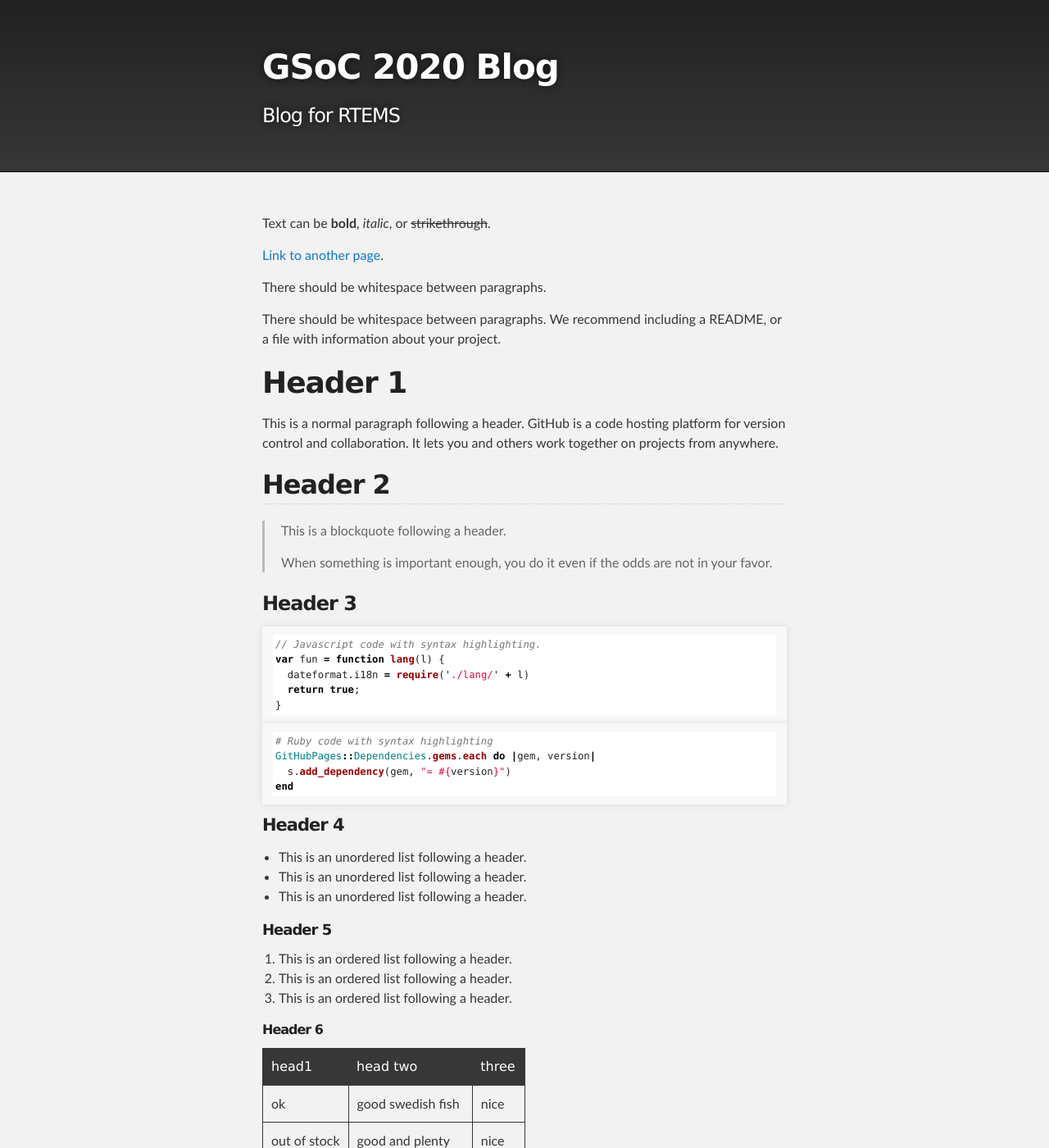
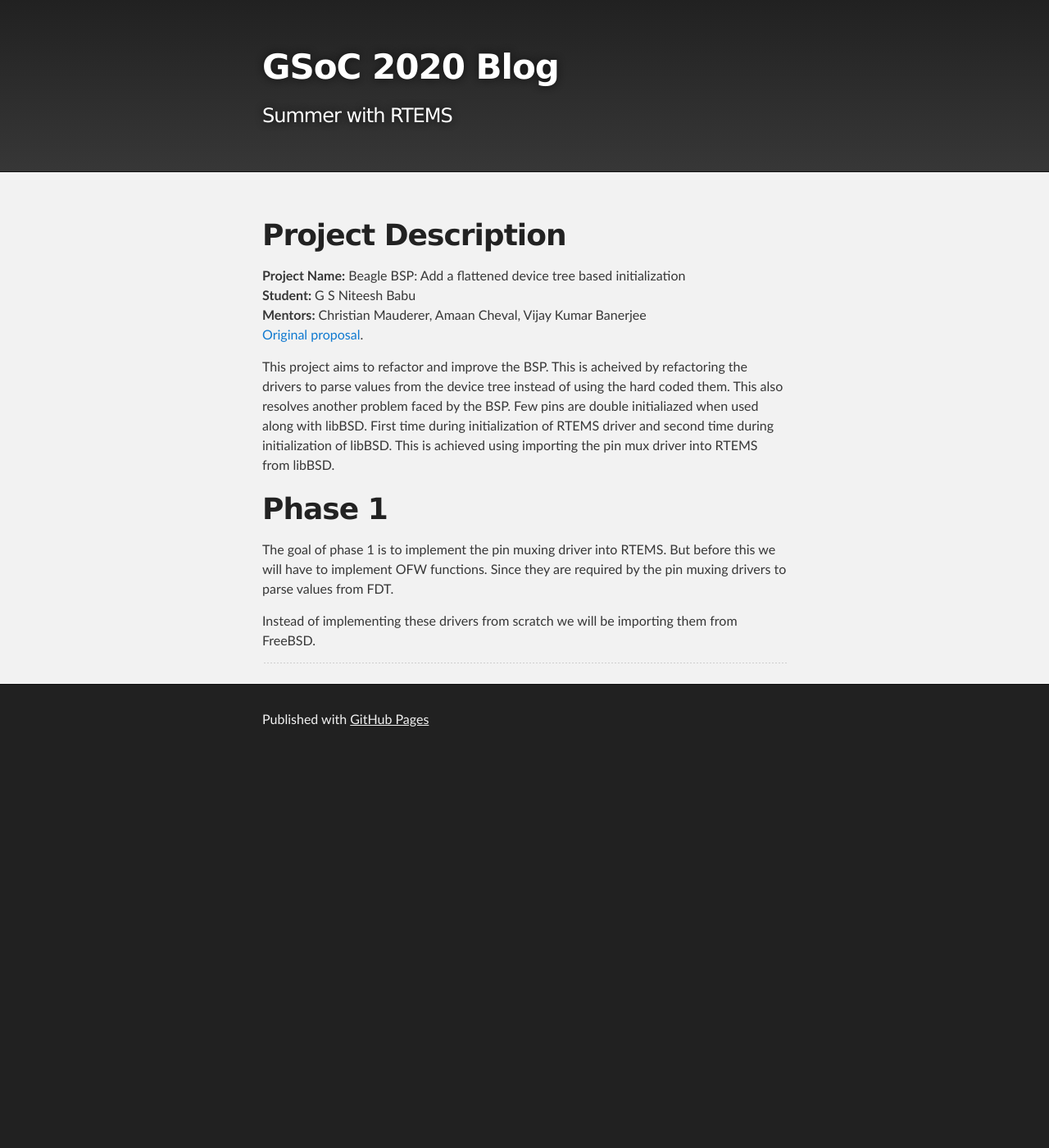
Before and after one commit to gs-niteesh/gs-niteesh.github.io, a Jekyll site: the page built from index.md, in a window 1280 px wide and 1400 px high. Shown: the whole window at 82% size. Built offline with Jekyll 4.4.1, drawn with Linux system fonts in a browser that asks for light colours; our own code applies the rules of GitHub Pages for plain Markdown files; some of the changed text lies outside the part shown.

Commit message:
Added project description and phase 1

````diff
--- a/_config.yml
+++ b/_config.yml
@@ -1,4 +1,4 @@
 title: GSoC 2020 Blog
-description: Blog for RTEMS
+description: Summer with RTEMS
 show_downloads: false
 theme: jekyll-theme-slate
--- a/index.md
+++ b/index.md
@@ -1,123 +1,26 @@
 ---
 layout: default
 ---
+# Project Description
+**Project Name:** Beagle BSP: Add a flattened device tree based initialization
+**Student:** G S Niteesh Babu
+**Mentors:** Christian Mauderer, Amaan Cheval, Vijay Kumar Banerjee
+[Original proposal](https://docs.google.com/document/d/1V2RitYJOvWOvfow99hPUFB034iw4gb4eSfH8MixHnrk/edit?usp=sharing).
 
-Text can be **bold**, _italic_, or ~~strikethrough~~.
+This project aims to refactor and improve the BSP. This is acheived by refactoring
+the drivers to parse values from the device tree instead of using the hard coded
+them. This also resolves another problem faced by the BSP. Few pins are double
+initialiazed when used along with libBSD. First time during initialization of
+RTEMS driver and second time during initialization of libBSD. This is achieved
+using importing the pin mux driver into RTEMS from libBSD.
 
-[Link to another page](./another-page.html).
+# Phase 1
 
-There should be whitespace between paragraphs.
+The goal of phase 1 is to implement the pin muxing driver into RTEMS. But before
+this we will have to implement OFW functions. Since they are required by the
+pin muxing drivers to parse values from FDT.
 
-There should be whitespace between paragraphs. We recommend including a README, or a file with information about your project.
-
-# Header 1
-
-This is a normal paragraph following a header. GitHub is a code hosting platform for version control and collaboration. It lets you and others work together on projects from anywhere.
-
-## Header 2
-
-> This is a blockquote following a header.
->
-> When something is important enough, you do it even if the odds are not in your favor.
-
-### Header 3
-
-```js
-// Javascript code with syntax highlighting.
-var fun = function lang(l) {
-  dateformat.i18n = require('./lang/' + l)
-  return true;
-}
-```
-
-```ruby
-# Ruby code with syntax highlighting
-GitHubPages::Dependencies.gems.each do |gem, version|
-  s.add_dependency(gem, "= #{version}")
-end
-```
-
-#### Header 4
-
-*   This is an unordered list following a header.
-*   This is an unordered list following a header.
-*   This is an unordered list following a header.
-
-##### Header 5
-
-1.  This is an ordered list following a header.
-2.  This is an ordered list following a header.
-3.  This is an ordered list following a header.
-
-###### Header 6
-
-| head1        | head two          | three |
-|:-------------|:------------------|:------|
-| ok           | good swedish fish | nice  |
-| out of stock | good and plenty   | nice  |
-| ok           | good `oreos`      | hmm   |
-| ok           | good `zoute` drop | yumm  |
-
-### There's a horizontal rule below this.
+Instead of implementing these drivers from scratch we will be importing them
+from FreeBSD.
 
 * * *
-
-### Here is an unordered list:
-
-*   Item foo
-*   Item bar
-*   Item baz
-*   Item zip
-
-### And an ordered list:
-
-1.  Item one
-1.  Item two
-1.  Item three
-1.  Item four
-
-### And a nested list:
-
-- level 1 item
-  - level 2 item
-  - level 2 item
-    - level 3 item
-    - level 3 item
-- level 1 item
-  - level 2 item
-  - level 2 item
-  - level 2 item
-- level 1 item
-  - level 2 item
-  - level 2 item
-- level 1 item
-
-### Small image
-
-![Octocat](https://github.githubassets.com/images/icons/emoji/octocat.png)
-
-### Large image
-
-![Branching](https://guides.github.com/activities/hello-world/branching.png)
-
-
-### Definition lists can be used with HTML syntax.
-
-<dl>
-<dt>Name</dt>
-<dd>Godzilla</dd>
-<dt>Born</dt>
-<dd>1952</dd>
-<dt>Birthplace</dt>
-<dd>Japan</dd>
-<dt>Color</dt>
-<dd>Green</dd>
-</dl>
-
-```
-Long, single-line code blocks should not wrap. They should horizontally scroll if they are too long. This line should be long enough to demonstrate this.
-```
-
-```
-The final element.
-```
````
